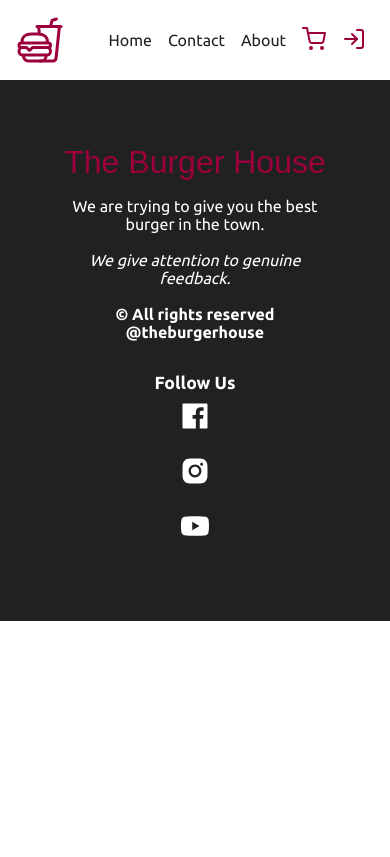
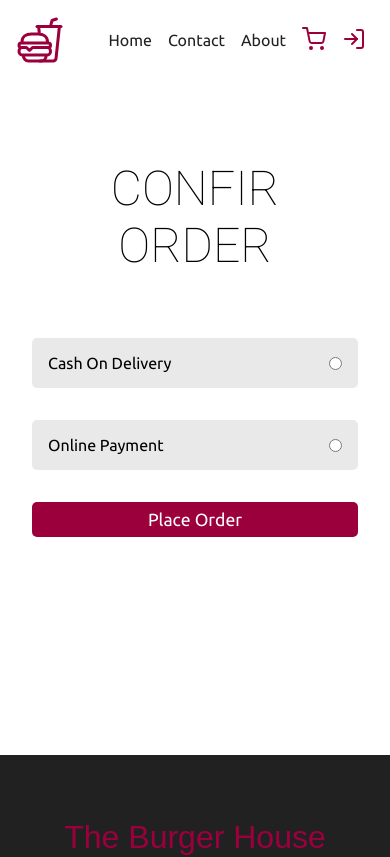
Before and after one commit to AmanMandal7/The-Burger-House, a React (Create React App) app in the folder frontend/: page /confirmOrder in a window 390 px wide. Shown: the top 857 px of the page. Built offline with nearby package versions, Linux system fonts and the light colour scheme.

Commit message:
done with the confirm order and its responsiveness

```diff
--- a/frontend/src/components/cart/ConfirmOrder.jsx
+++ b/frontend/src/components/cart/ConfirmOrder.jsx
@@ -1,7 +1,26 @@
 import React from "react";
 
 const ConfirmOrder = () => {
-  return <div></div>;
+  return (
+    <section className="confirmOrder">
+      <main>
+        <h1>Confir Order</h1>
+
+        <form>
+          <div>
+            <label>Cash On Delivery</label>
+            <input type="radio" name="payment" />
+          </div>
+          <div>
+            <label>Online Payment</label>
+            <input type="radio" name="payment" />
+          </div>
+
+          <button type="submit">Place Order</button>
+        </form>
+      </main>
+    </section>
+  );
 };
 
 export default ConfirmOrder;
--- a/frontend/src/styles/confirmOrder.scss
+++ b/frontend/src/styles/confirmOrder.scss
@@ -1 +1,68 @@
 @import "colors";
+
+.confirmOrder {
+  background-color: $pink;
+  height: 70vh;
+  width: 100%;
+  > main {
+    height: 100%;
+    background-color: white;
+    max-width: 900px;
+    margin: auto;
+    padding: 2rem;
+
+    > h1 {
+      text-transform: uppercase;
+      text-align: center;
+      margin: 3rem;
+      font: 100 3rem "Roboto";
+    }
+
+    > form {
+      display: flex;
+      flex-direction: column;
+      align-items: center;
+
+      > div {
+        background-color: rgb(233, 233, 233);
+        margin: 1rem;
+        border-radius: 5px;
+        padding: 1rem;
+        width: 60%;
+        display: flex;
+        width: 70%;
+        justify-content: space-between;
+        align-items: center;
+      }
+
+      > button {
+        background-color: $red;
+        color: white;
+        outline: none;
+        border: none;
+        cursor: pointer;
+        padding: 0.5rem 1rem;
+        margin: 1rem;
+        border-radius: 5px;
+        text-align: center;
+        font-size: 1.1rem;
+      }
+    }
+  }
+}
+
+@media screen and (max-width: 600px) {
+  .confirmOrder {
+    height: 80vh;
+
+    > main > form {
+      > div {
+        width: 100%;
+      }
+
+      > button {
+        width: 100%;
+      }
+    }
+  }
+}
```
